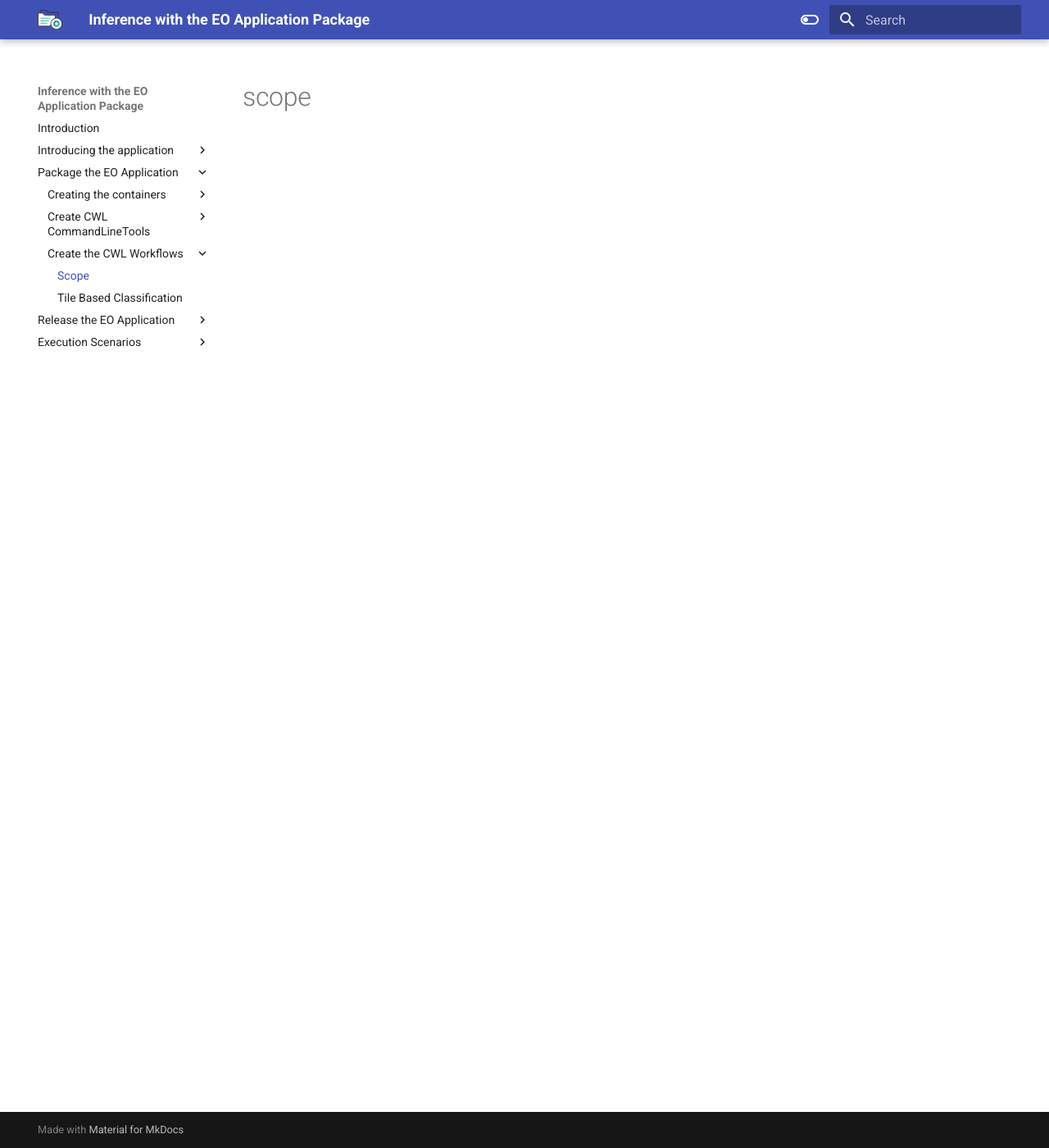
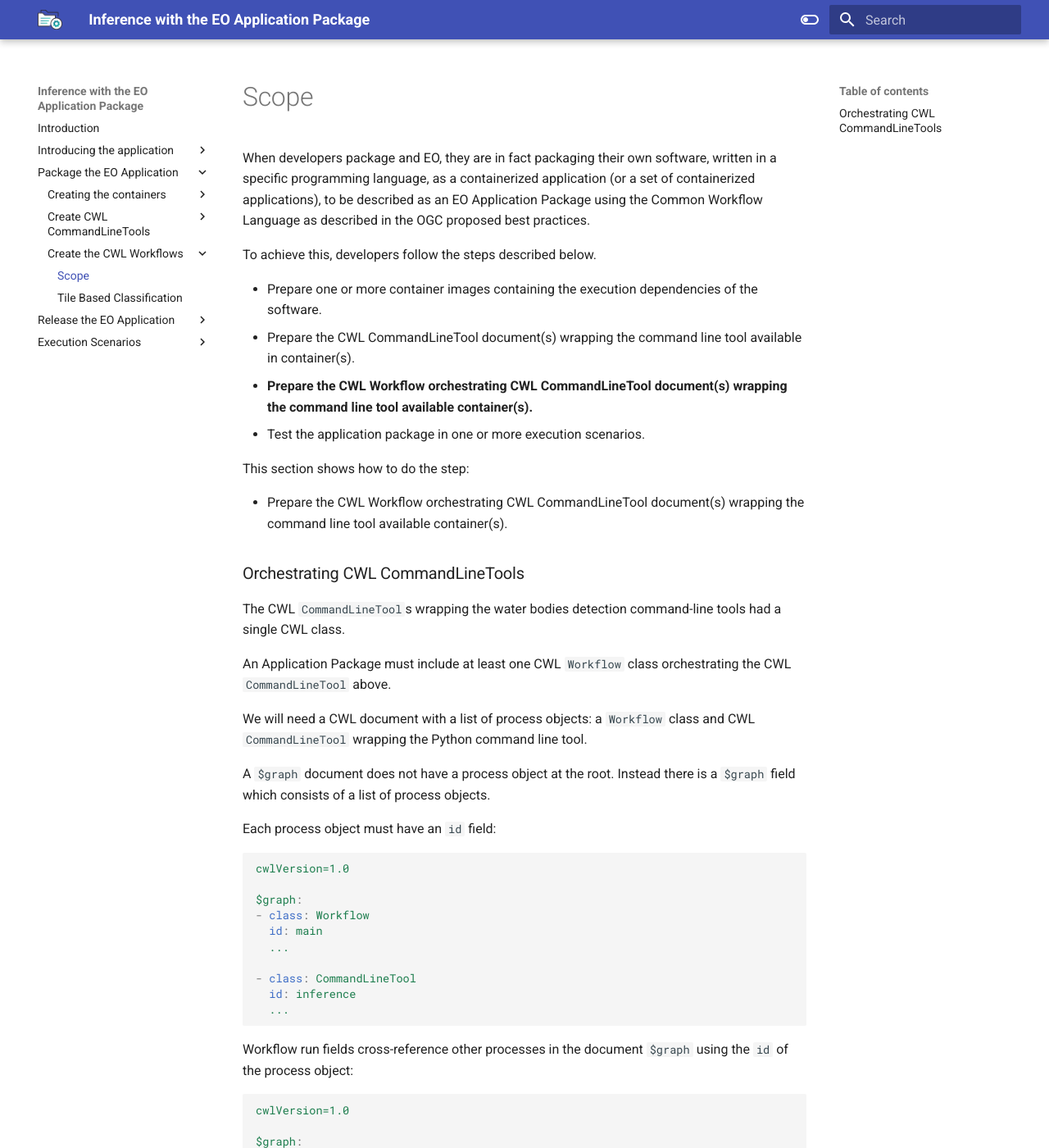
Before and after one commit to eoap/inference-eoap, an MkDocs documentation site: the page built from docs/cwl-workflow/scope.md, in a window 1280 px wide and 1400 px high. Shown: the whole window at 82% size. Built offline with MkDocs 1.6.1 and Material for MkDocs 9.7.7, drawn with Linux system fonts in a browser that asks for light colours; some of the changed text lies outside the part shown.

Commit message:
adds doc

````diff
--- a/docs/cwl-workflow/scope.md
+++ b/docs/cwl-workflow/scope.md
@@ -1 +1,58 @@
-# scope
+When developers package and EO, they are in fact packaging their own software, written in a specific programming language, as a containerized application (or a set of containerized applications), to be described as an EO Application Package using the Common Workflow Language as described in the OGC proposed best practices.
+
+To achieve this, developers follow the steps described below.
+
+* Prepare one or more container images containing the execution dependencies of the software.
+* Prepare the CWL CommandLineTool document(s) wrapping the command line tool available in container(s).
+* **Prepare the CWL Workflow orchestrating CWL CommandLineTool document(s) wrapping the command line tool available container(s).**
+* Test the application package in one or more execution scenarios.
+
+This section shows how to do the step:
+
+* Prepare the CWL Workflow orchestrating CWL CommandLineTool document(s) wrapping the command line tool available container(s).
+
+### Orchestrating CWL CommandLineTools
+
+The CWL `CommandLineTool`s wrapping the water bodies detection command-line tools had a single CWL class.
+
+An Application Package must include at least one CWL `Workflow` class orchestrating the CWL `CommandLineTool` above.
+
+We will need a CWL document with a list of process objects: a `Workflow` class and CWL `CommandLineTool` wrapping the Python command line tool.
+
+A `$graph` document does not have a process object at the root. Instead there is a `$graph` field which consists of a list of process objects.
+
+Each process object must have an `id` field:
+
+```yaml
+cwlVersion=1.0
+
+$graph:
+- class: Workflow
+  id: main
+  ...
+
+- class: CommandLineTool
+  id: inference
+  ...
+```
+
+Workflow run fields cross-reference other processes in the document `$graph` using the `id` of the process object:
+
+```yaml
+cwlVersion=1.0
+
+$graph:
+- class: Workflow
+  id: main
+  steps:
+    node_inference:
+      run: "#inference"
+      ...
+  ...
+
+- class: CommandLineTool
+  id: inference
+  ...
+```
+
+We propose the Workflow `tile-based-classification.cwl` reading a staged and converted to COG Sentinel-2 Level-1C acquisition orchestrating the inference Python command line tool.
````
Also changed, not shown: docs/cwl-workflow/tile-based-classification.md (+48 -1 lines), docs/cwl-workflow/_stage-and-cog.md (renamed from docs/cwl-workflow/stage-and-cog.md), 5 other files.
